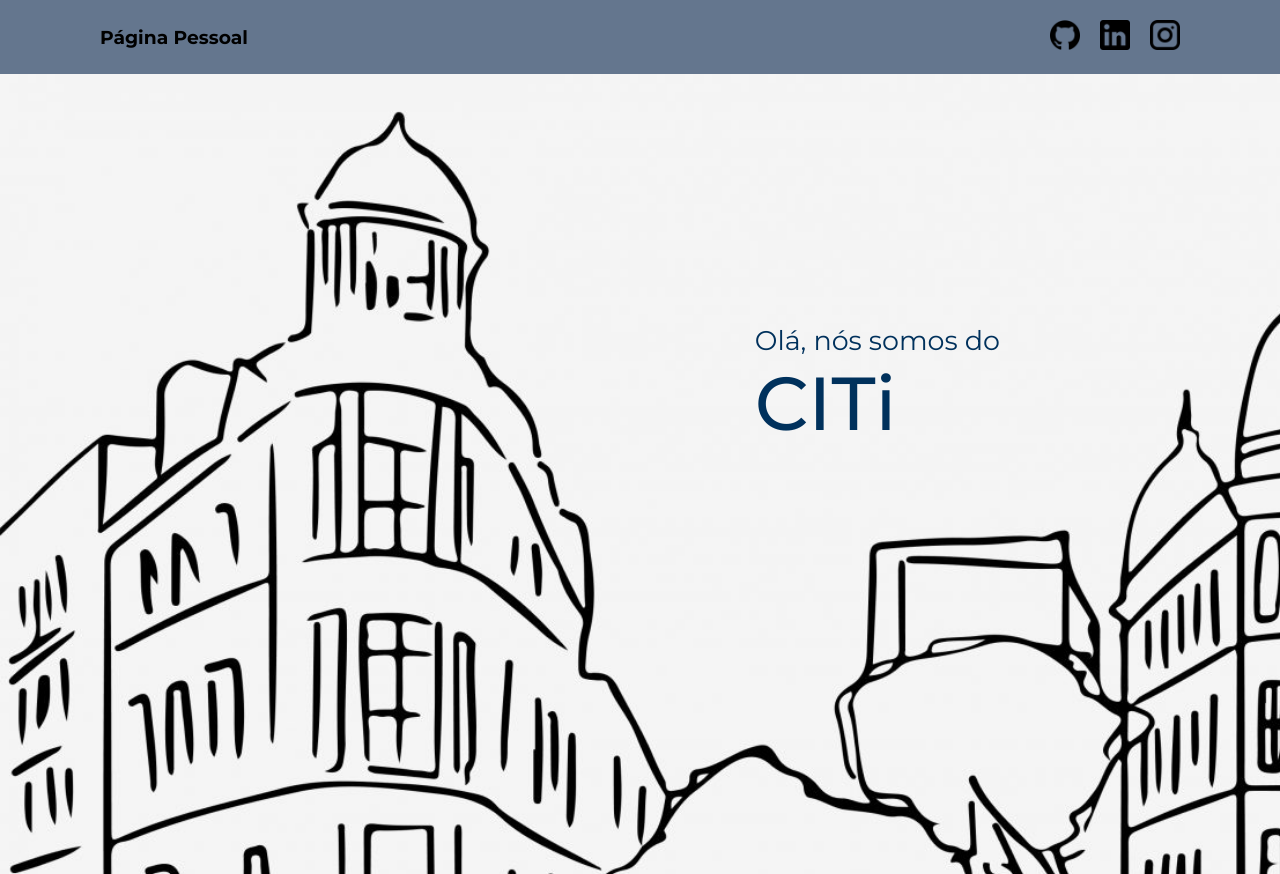
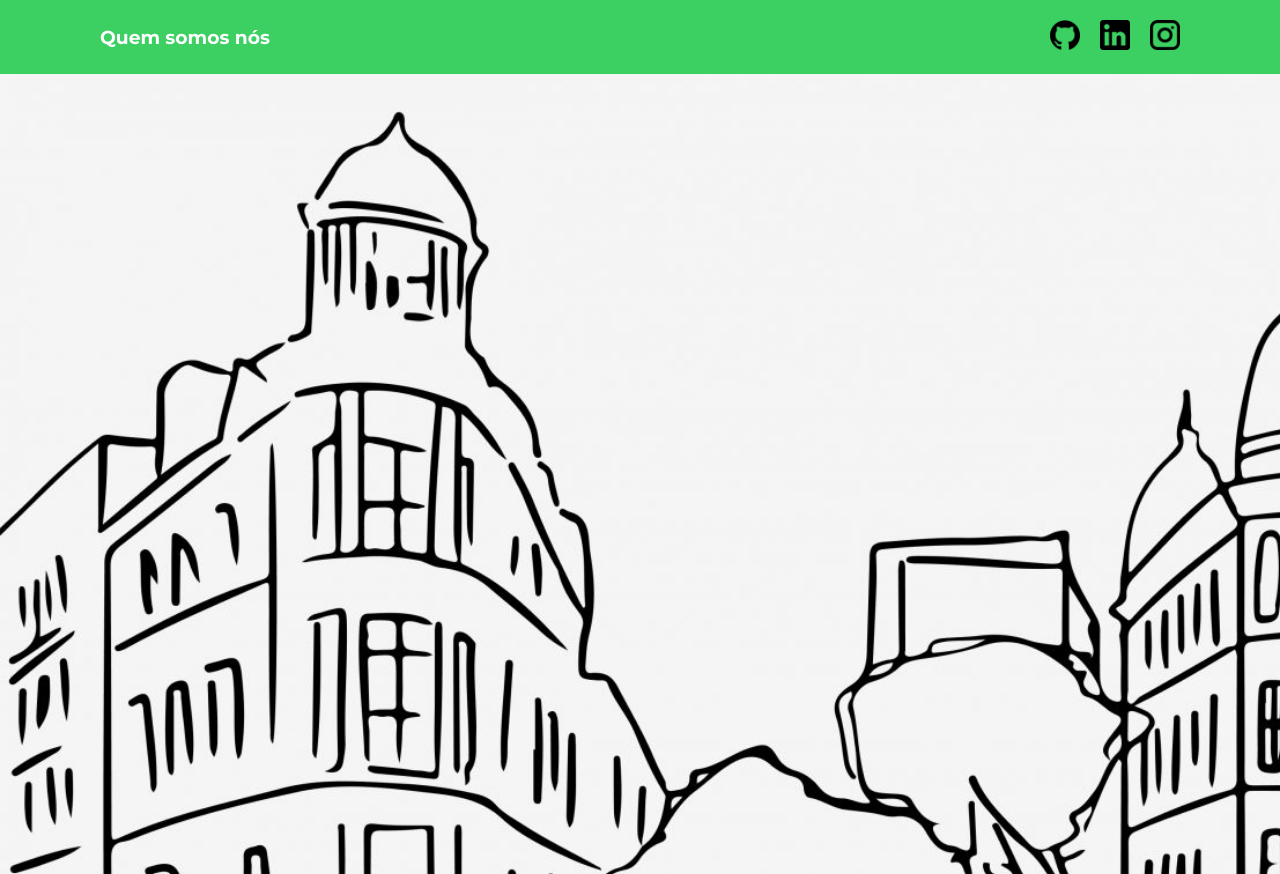
Before and after one commit to HugAlb/Introdu-o-a-web, a plain HTML site: page index.html in a window 1280 px wide. Drawn offline with Linux system fonts and the light colour scheme.

Commit message:
part 1 transferred to branch

```diff
--- a/index.html
+++ b/index.html
@@ -9,7 +9,7 @@
   </head>
   <body>
     <header>
-      <h3 class="title">Página Pessoal</h3>
+      <h3 class="title">Quem somos nós</h3>
       <div class="links">
         <a href="https://github.com/CITi-UFPE">
           <img class="icons" src="assets/github.png" alt="github do citi"
@@ -23,19 +23,6 @@
       </div>
     </header>
     <main>
-      <!-- <a href="https://citi.org.br/">
-          <img id="devs" src="assets/citi.jpg" alt="logo do citi"
-        /></a> -->
-      <div class="text">
-        <p>
-            <div class="max-width">
-                <div class="home-content">
-                    <div class="text-1">Olá, nós somos do</div>
-                    <div class="text-2">CITi</div>
-                </div>
-            </div>
-        </p>
-      </div>
     </main>
   </body>
 </html>
--- a/styles.css
+++ b/styles.css
@@ -11,7 +11,7 @@ body {
 }
 
 header {
-  background-color: #64768e;
+  background-color: #3cd062;
   padding: 20px 100px;
   display: flex;
   justify-content: space-between;
@@ -21,6 +21,7 @@ header {
   margin: 0;
   display: flex;
   align-items: center;
+  color: white;
 }
 
 .links {
```
